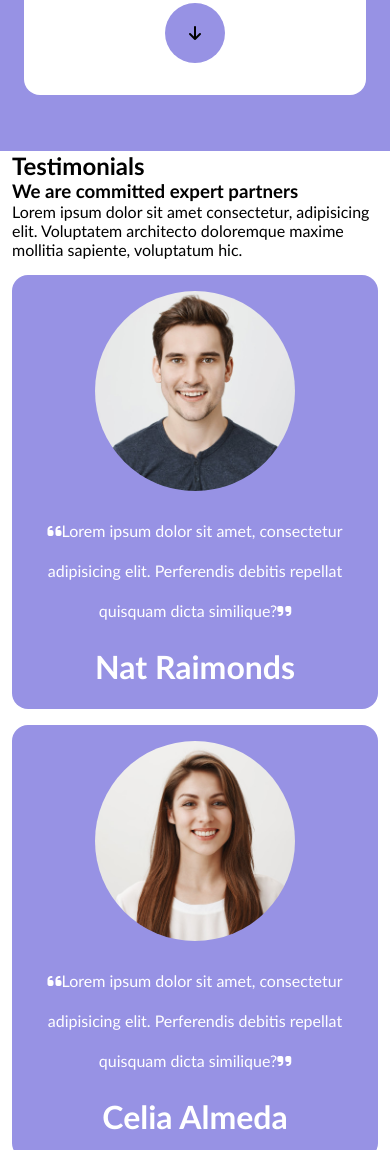
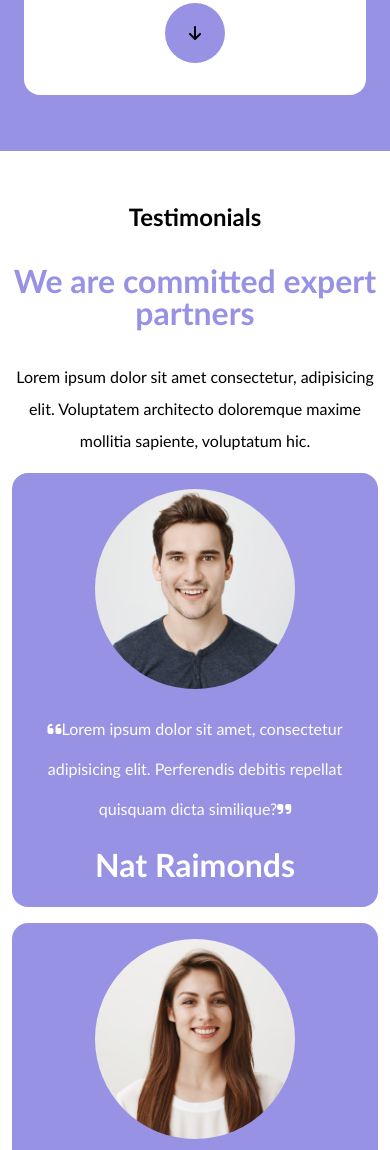
Before and after one commit to Marcomagnano93/htmlcss-responsive-layout, a plain HTML site: page index.html in a window 390 px wide. Shown: the part 3324-4474 px from the top of the page. Drawn offline with Linux system fonts and the light colour scheme.

Commit message:
ADD: section testimonials: style and content, restponsive mobile

```diff
--- a/css/app.css
+++ b/css/app.css
@@ -262,6 +262,24 @@ header i {
 }
 
 /* TESTIMONIAL */
+.testimonials {
+    margin: 50px auto;
+}
+
+.testimonials__header {
+    display: flex;
+    flex-direction: column;
+    align-items: center;
+    text-align: center;
+    gap: 32px;
+  line-height: 32px;
+}
+
+.testimonials__header h3 {
+    color: var(--lilla);
+    font-size: 32px;
+}
+
 
 .testimonial__page {
     background-color: var(--lilla);
--- a/index.html
+++ b/index.html
@@ -112,7 +112,7 @@
         </section>
 
         <!-- TESTIMONIALS -->
-        <section>
+        <section class="testimonials">
             <div class="container">
                 <div class="testimonials__header">
                     <h2>Testimonials</h2>
```
